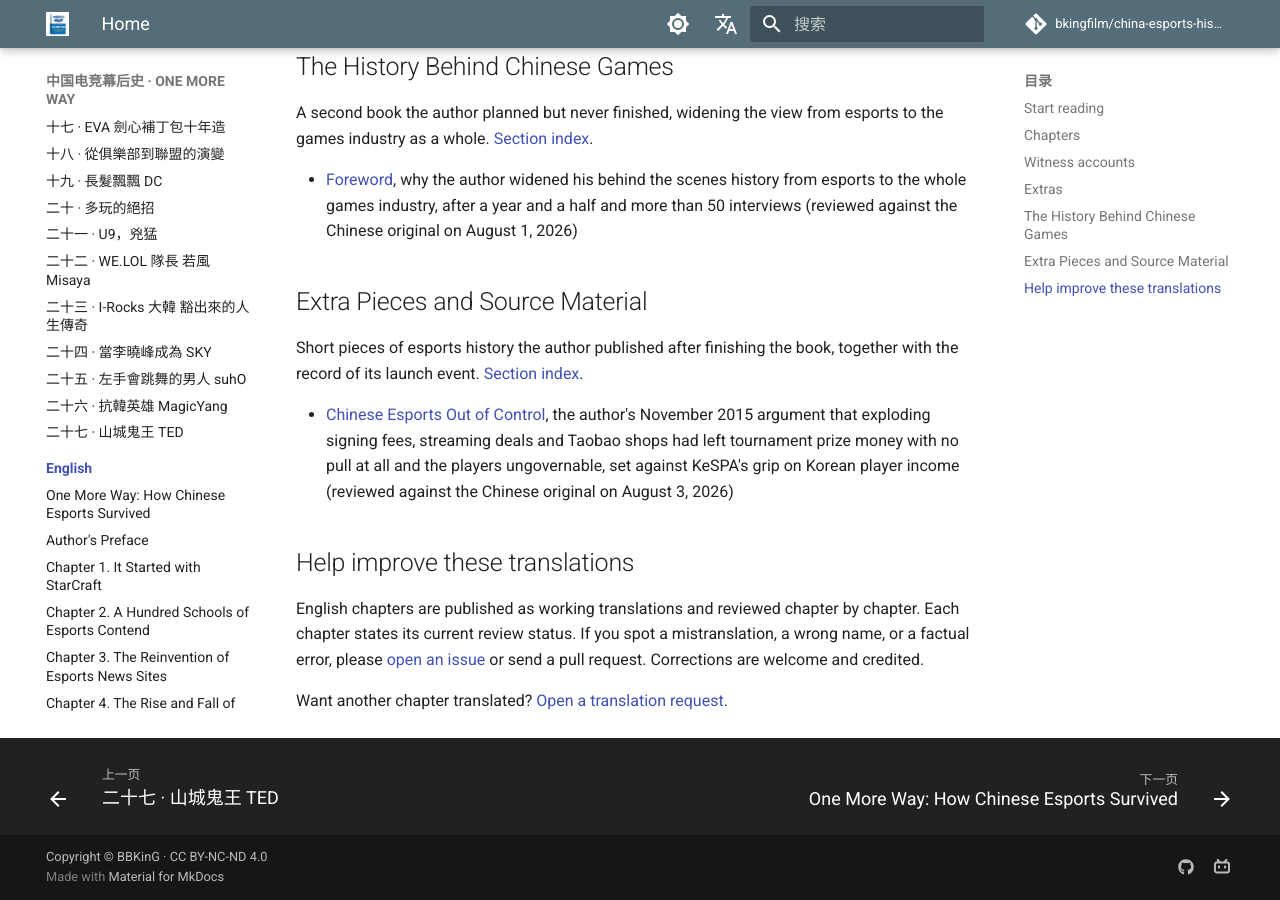
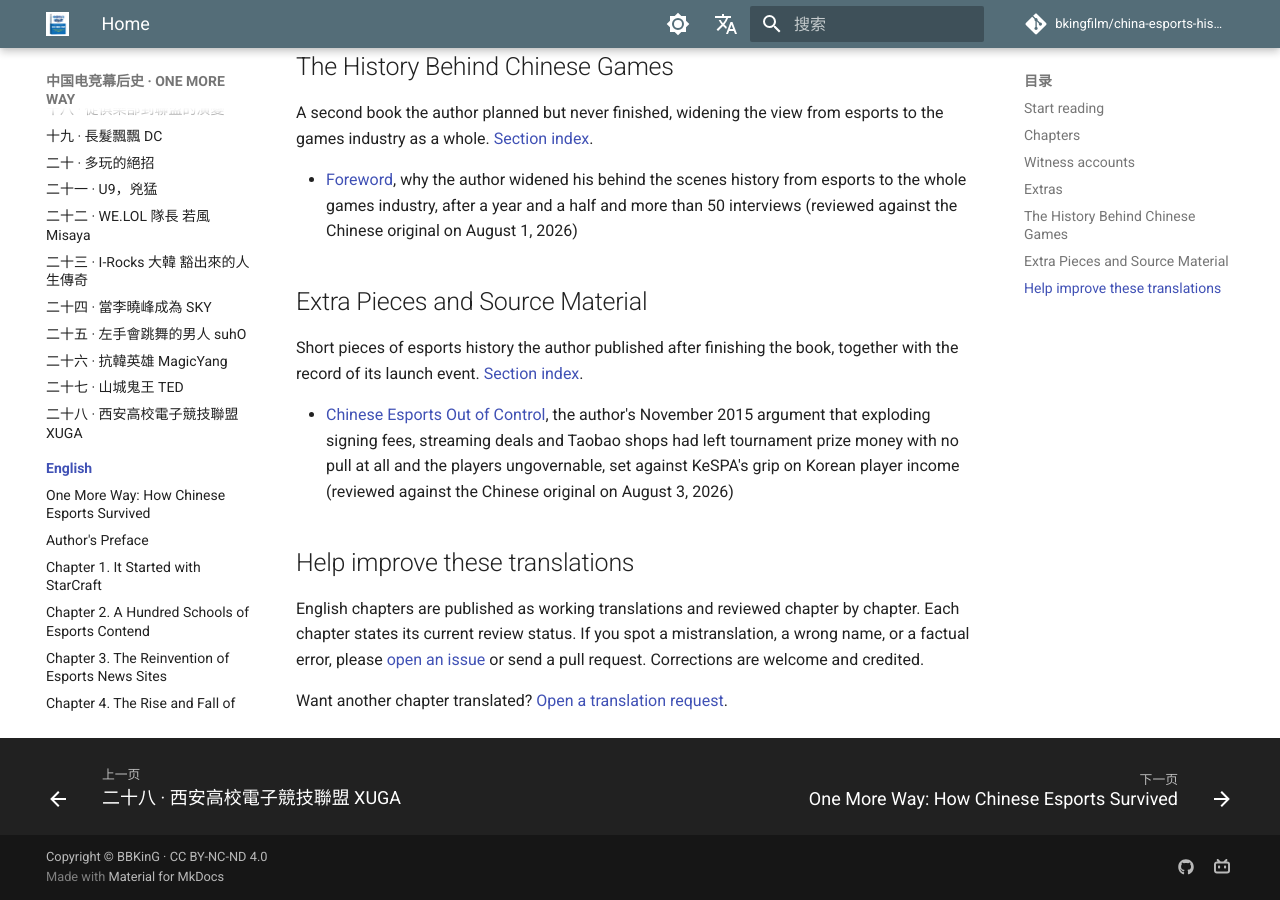
Before and after one commit to bkingfilm/china-esports-history, an MkDocs documentation site: the page built from docs/en/index.md, in a window 1280 px wide and 900 px high, scrolled down 6626 px. Built offline with MkDocs 1.6.1 and Material for MkDocs 9.7.7, drawn with Linux system fonts in a browser that asks for light colours; comment, search, counter and statistics services are not loaded; part of the change alters nothing that is shown.

Commit message:
繁體中文第二十八章：西安高校電子競技聯盟 XUGA
新增 docs/zh-tw/28-xuga-xian-university-alliance.md，並更新
docs/zh-tw/index.md 與 mkdocs.yml 的繁體中文導覽。

s2tw 全等比對通過（僅檔頭指向簡體原文的連結標題與路徑為例外甲）。
機構名「西安高校電子競技聯盟」「西安電子競技高校聯盟」照原名保留；
泛指的「高校」改為「大專院校」。網咖首次出現加註與大陸網吧的差異。

Co-Authored-By: Claude Opus 5 (1M context) <noreply@anthropic.com>

```diff
--- /dev/null
+++ b/docs/zh-tw/28-xuga-xian-university-alliance.md
@@ -0,0 +1,69 @@
+# 二十八 西安高校電子競技聯盟 XUGA
+
+> 《ONE MORE WAY：中國電競幕後史》其中一章。作者 BBKinG（劉洋）。譯自簡體中文原文：[二十八 西安高校电子竞技联盟 XUGA](../zh/chapters/28-西安高校电子竞技联盟-XUGA.md)
+>
+> 首次發表於作者的知乎專欄，2013 年 12 月 21 日：https://zhuanlan.zhihu.com/p/19641401
+>
+> 這是等待校對的工作稿。若您發現誤譯、用詞不合臺灣習慣或史實錯誤，歡迎[開一個 issue](https://github.com/bkingfilm/china-esports-history/issues/new) 或送出 pull request。
+
+2010 年，我問灌水酋長：XUGA 到現在是多少屆了？
+
+酋長說：第十二屆了
+
+我問：現在一年做幾次啊。
+
+酋長說：兩次，一學期一次。
+
+我說：幸苦你了，這麼多年了。
+
+酋長說：都做成習慣了，今年沒拉到贊助，我把項目分開做了，現在 CS 和實況還在想辦法做掉。
+
+我心裡一陣感動。
+
+XUGA 的全稱是西安電子競技高校聯盟，這個組織是我 03 年在西安做的，依託 CGA 當時在 CS 方面的強盛人氣，通過反覆不斷的選擇和宣傳，把西安當時最大的 37 所大專院校捏在一起，幫助每個學校成立自己的電子競技社團，一個一個地教他們怎麼寫申請，怎麼跟老師打交道，怎麼迎合學校對遊戲的態度，最後通過一年的活動，終於算是把隊伍拉扯起來了。
+
+當年的學校社團負責人，現在很多都進入了遊戲圈，從事媒體、運營、市場、管道甚至商務的工作，都開始有了一些自己的發展，我已經很難講是 XUGA 影響了他們的人生軌跡，還是他們影響了 XUGA，有時候我很想把當年的這群弟兄拉起來再聚個會，回憶下當年的坎坷，不過大多散得天南海北，機會很渺茫了。
+
+03 年的時候，我還在西安上學，覺得西安每個學校的電子競技氣氛都很好，可是沒有一個統一的展示平臺，那時在西安外事學院上學的 suhO 已經是 WCG 中國區冠軍了，SKY 剛剛從河南到西安準備加入 WE（那時候還叫 YolinY 戰隊）。
+
+我最初想得很簡單，只是覺得把所有學校的高手都拉到一起比賽是個非常讓人激動的畫面，於是就去做了。
+
+可是並沒有得到支持，甚至是 CGA 的同事們都不支持，覺得沒什麼意義，不過，幸好當時的 CGA 的市場總監楊晨就覺得這是個好事，經過他多方平衡，終於讓大家同意了我的計劃，XUGA 才可以實施。
+
+言歸正傳，XUGA 就這樣開始做了，又是經歷各種磨難。
+
+宣傳以每星期兩個新聞貼文的方式在公佈，我每個星期會收到十幾個人的申請，然後逐一審核，記得那個時候我每天早上 8 點起來，去超市買一瓶大裝的礦泉水，直接去學校機房，坐在那裡一直到晚上 10 點，不停地整理資料歸類，然後跟他們交談，主要是看他們的做事態度和經歷。
+
+回頭看整個過程，這段時間是整個環節裡最舒服的時期了，因為畢竟只是身體累，精神卻很亢奮，因為覺得自己是在做一件很重要的事情，那段時間應該是我最瘦的時候，有 2 個月我每天只吃一碗拉麵，喝一大瓶水，最後階段我差點得胃病，經常性的胃疼，才知道那個拿個鑽頭在胃裡擰的廣告為什麼會讓我父親那麼憤怒了。
+
+當聯盟的規模擴大到 30 個以上的大學時，我就開始計劃做第一屆聯盟比賽了。
+
+當時想得很簡單，找個網咖（大陸稱網吧，與臺灣的網咖並非同一種場所），讓網咖提供些獎品，劃個比賽區域，搞個 2 天就結束了。跟現在很多人覺得做比賽很簡單一樣。
+
+雖然那時候我看比賽的經驗很多，但是組織比賽的經驗很少，不過，可能也正是因為無知，所以就無畏了，竟然就這樣帶著 500 多人去做活動了。
+
+結果，光是找場地就碰了我一鼻子灰，沒錢，別說獎金了，網咖上機費都需要我出。好吧，既然已經趕鴨子上架了，只好學著別人的樣子去拉贊助。
+
+那時候拉贊助的情況，現在想起來儼然就是個笑話，跑去一個大網咖，約好網咖的經理，進去就開始說，沒文檔，沒方案，沒 PPT，說到最後別人要把我禮貌地請出來。
+
+後來有一次跟一個網咖的老闆談的時候，有個胖胖的戴眼鏡的中年男人點撥了我，那個人不是網咖的，是一個顯示器的西安代理商，那天他剛好跟網咖老闆談事情。我也沒管這些，進去就說，他就只好在旁邊默默地聽，聽完我跟老闆的爭論後，他好像是被我的誠意打動了，對我說，首先，贊助商不怕花錢，花錢是為了賺錢，如果你的方案能讓我今天投一塊錢，明天賺一塊錢，那後天你要多少錢我都給你。
+
+那一句話真是點醒了我，讓我開始從贊助商的角度來思考我的整體方案，一下子思路就清晰了很多，開始準備各種文檔方案，聯繫體育局，分析贊助商的意圖，幫他們想怎麼賺錢，怎麼造勢，這個思維方式一直保持到現在。
+
+根據這個思想，我很快找到了可口可樂，當時他們正在部署狙擊百事可樂登陸西安的計劃，百事可樂 03 年末在西安建立了灌裝廠，可口可樂為了保住市場份額，開始與西安的各大網咖和零售店簽署飲料排它協議，這種明顯的不正當競爭方式在中國沒人管，據說百事可樂也在用同樣的方式在東北壓制著可口可樂，不過這也不關我事。
+
+我常說我能把 XUGA 做起來真是運氣好，這是真的，當時可口可樂正想努力談下西安鐘樓旁邊位置最好的一家網咖，而這個網咖剛開始並不想做這個事情，原因很簡單，可口可樂除了可樂之外的其它飲料受歡迎程度並不高，一旦簽了排它，那麼上網的人點了東西沒有，時間長了會影響網咖生意。
+
+於是，當我與可口可樂的人談到 XUGA 需要場地的時候，他眼睛亮了一下，因為這家網咖雖然很牛地開在市中心，但是離學校較遠，又是新開的店，所以始終缺乏人氣和知名度，而 XUGA 可以一次幫他打響品牌，又可以讓可口可樂的人用這個活動作為條件跟網咖談排它協議。
+
+中間無數繁雜的過程就跳過了，最後，由可口可樂出錢、網咖冠名、我來組織的第一屆 XUGA 大賽就這樣談成了，2 天的活動做得很成功，觀眾把網咖擠得水洩不通，4 大比賽項目，光參與比賽的選手就近 500 人。
+
+不過，那次活動我並沒有要一分錢工錢，反而因此緩繳了一學期的學費，用這些錢來支付給一直幫忙負責宣傳、組織和做技術的幾個核心成員，後來指導員催得我實在是沒辦法了，只好去跟我媽說，最後學費還是我媽偷偷又寄給我的。
+
+04 年，我要去上海工作了，於是把聯盟交給了灌水酋長，當時很多人反對，說灌水酋長能力並不出眾，而且性格也有點內向，交給他聯盟會沒前途。
+
+我卻不這樣看，酋長做事踏實，有耐心，責任感強，而且謙虛穩重，這些都是酋長能把這個聯盟做下去並做好的保證。
+
+快 10 年過去了，西安電子競技高校聯盟 XUGA 依然是中國組織最完善，最具活力的民間大專院校電競組織，我相信這個組織會把整個西北的校園文化推廣活動統一起來，成為西北狼的咽喉。
+
+XUGA
--- a/docs/zh-tw/index.md
+++ b/docs/zh-tw/index.md
@@ -47,3 +47,4 @@
 - [二十五 左手會跳舞的男人 suhO](25-suhao-dancing-left-hand.md)，全書第二十五章，BBKinG 寫於 2004 年。蘇昊（suhO）1983 年生於河南信陽的普通工人家庭，獨生子，長房長孫，小時候朋友玩得很熟的街機遊戲他看一眼就能看出訣竅，玩飛機遊戲想的不是能過幾關而是打通之後能拿幾分。進了全區最好的重點高中，光芒被同學蓋過，一天 12 節課、一個月休 2 天，開朗的孩子變得自卑自閉。2001 年考進西安外事學院，隔年因為 WCG 西安賽區報名提前兩天結束而錯過，星際又剛好盛極而衰，他改去研究 CS，戰術太兇被對手當成開外掛，偷偷跑到背後看他打。《魔獸爭霸 3》上市後他轉打 WAR3，在 WCG2003 中國區總決賽抽到最差的籤，靠英雄拉火力配回城卷軸擊敗被稱為韓國殺手的 MagicYang，決賽又等到 CQ2000 貪功追殺送掉英雄，就此奪冠。韓國之行前在練習室四場全勝剛拿下歐洲冠軍的 4K.Grubby，事後他反省自己不懂在練習賽裡保留實力。父親曾用一個月工資買回紅白機，也曾把遊戲機鎖起來；上了中央 5 臺之後，親戚每週五守在電視機前等他出現。訪談時他已簽約陝西省體育局，在 Yoliny 俱樂部與 SKY、崔森、党旗同隊，談滑鼠市場被微軟和羅技瓜分、國內廠商拿不出給中國人設計的高端產品，也談將來做教練或做賽事組織（等待校對的工作稿）
 - [二十六 抗韓英雄 MagicYang](26-magicyang-korean-killer.md)，全書第二十六章，BBKinG 寫於 2007 年。老楊本名周晨，1981 年生於上海徐匯區，MagicYang 這個 ID 取自《銀河英雄傳說》裡像魔術師一樣運用戰術的楊威利。童年泡在動畫片裡，曾用《海賊王》香吉士畢生尋找的 All-Blue 當比賽名字；家裡對功課只「稍微限制」，他因此有時間鑽研棋類，初中就自己設計了一套二十多種艦隻相生相剋的二戰海戰遊戲，連規則書都寫了一本。2001 年 WCGC 上海賽區星際項目在淘汰賽出局，2002 年被學校推薦去網咖當實習網管，一個月後辭職專心備戰，以「意境」戰隊的 =Y.J=WCG 拿下 WCG 上海賽區星際冠軍，中國區總決賽在敗者組淘汰 PJ 後輸給馬天元。看清和韓國高手的差距後，2003 年初加入 SOZ 改打 WAR3，每天 16 小時泡在戰網，不到一年做到亞洲伺服器排名第一，他改良的「大樹流」逼得暴雪在改版時削弱大樹屬性。同年 WCG 韓國總決賽，靠出國前和 SuhO 算出的「龍之溫泉」泉水細節，用小精靈偷傷對手英雄擊敗 Ex_Bifrost，又擊敗 TopSpeed.WeRRa，被愛好者冠上抗韓大師的頭銜，八進四卻輸給隊友 ChinaHuman（CQ2000）。2005 年在韓國 WEG 電視聯賽先以出其不意的雙線戰術逼退 TOD，最後敗給被稱為第五種族外星人的 Moon，拿到第四。回國後經張哲希與黃昊引見進 GamesTV 做兼職解說，和 BBC 的 BM 組合成了解說界的經典（等待校對的工作稿）
 - [二十七 父母帶他打比賽 山城鬼王 TED](27-zengzhuo-ted-ghost-king.md)，全書第二十七章。曾卓（TED）1988 年生於重慶渝中區，父親是警察，母親是公司文員，家裡在教育觀念上十分超前。不到 5 歲父親就買了紅白機，父子倆在家一起玩坦克大戰，街機流行時是母親帶他去遊戲廳，個子夠不著操縱桿就踩板凳。小學讀的實驗班從一年級起教寫詩、學英文、用電腦、吹薩克斯風，每年還幫學生出一本書，他小學還沒唸完就已經是從紅色警報、星際爭霸到文檔排版都精通的電腦高手，初三拿下全國 PPT 製作大賽重慶第一。頭兩次現場比賽都是母親下班路過電腦城順手替他報的名，第一次打星際第一輪就被淘汰，被父親笑了很久；2003 年改打魔獸爭霸，分進死亡小組卻贏了那一年 WCG 世界亞軍 CQ2000，賽後 CQ2000 過來問他是不是重慶人，把他拉進了重慶高手的 QQ 群。2005 年拿下 CIG 重慶賽區冠軍，同年去上海打總決賽，抽籤時站在 suho 前面激動得不敢搭話，第一輪就被 KEDA 淘汰。升高三前和父親大吵一架，父親吼他有本事打遊戲能自己養活自己，他回了一句我養給你看；校長批准他不住校、不上晚自習，當地體育報紙用半個版面報導他之後，父親才同意休學。2006 年 6 月 15 日十八歲生日當天他坐火車去西安進 WE，頭三個月一場沒贏過，月薪 500 塊，每天只吃一頓飯一瓶水，直到 WGT 中國區總決賽拿到第三，工資漲到 1500 塊才吃得起夜宵。2008 年 ROTK，他在 WE 走到絕路時 ALL KILL 十五名世界頂尖選手拿下冠軍，2009 年隨 WE 打 WC3L 拿到世界冠軍（等待校對的工作稿）
+- [二十八 西安高校電子競技聯盟 XUGA](28-xuga-xian-university-alliance.md)，全書第二十八章。XUGA 全稱西安電子競技高校聯盟，是 BBKinG 2003 年還在西安唸書時做起來的，靠 CGA 當時在 CS 上的人氣，把西安最大的 37 所大專院校捏在一起，一個一個教學生社團怎麼寫申請、怎麼跟老師打交道、怎麼迎合學校對遊戲的態度。這件事一開始連 CGA 的同事都反對，是市場總監楊晨多方平衡才放行。籌備期他每天早上 8 點買一瓶水就去學校機房坐到晚上 10 點，整理資料、逐一面談，兩個月每天只吃一碗拉麵，最後差點得胃病。第一屆比賽起初只想找家網咖擺兩天，結果連上機費都得自己出；他去拉贊助時沒文件沒方案沒 PPT，被人禮貌請出來，直到一個賣顯示器的西安代理商點醒他，說贊助商不怕花錢，今天投一塊明天賺一塊，後天你要多少都給。他從此改從贊助商的角度寫方案，很快談下正在西安狙擊百事的可口可樂：可口可樂想拿下鐘樓旁那家剛開幕、缺人氣的網咖簽飲料排它協議，XUGA 正好給雙方一個理由。最後可口可樂出錢、網咖冠名、他來組織，兩天四個比賽項目，近 500 名選手，觀眾把網咖擠得水洩不通。他一分錢工錢沒拿，還緩繳一學期學費去付給幾個核心成員，學費最後是母親偷偷又寄來的。2004 年他去上海工作，把聯盟交給眾人都不看好的灌水酋長，到 2010 年 XUGA 已經辦到第十二屆（等待校對的工作稿）
--- a/mkdocs.yml
+++ b/mkdocs.yml
@@ -187,6 +187,7 @@ nav:
       - 二十五 · 左手會跳舞的男人 suhO: zh-tw/25-suhao-dancing-left-hand.md
       - 二十六 · 抗韓英雄 MagicYang: zh-tw/26-magicyang-korean-killer.md
       - 二十七 · 山城鬼王 TED: zh-tw/27-zengzhuo-ted-ghost-king.md
+      - 二十八 · 西安高校電子競技聯盟 XUGA: zh-tw/28-xuga-xian-university-alliance.md
   - English:
       - "Home": en/index.md
       - "One More Way: How Chinese Esports Survived": en/one-more-way-tedx-2015.md
```
